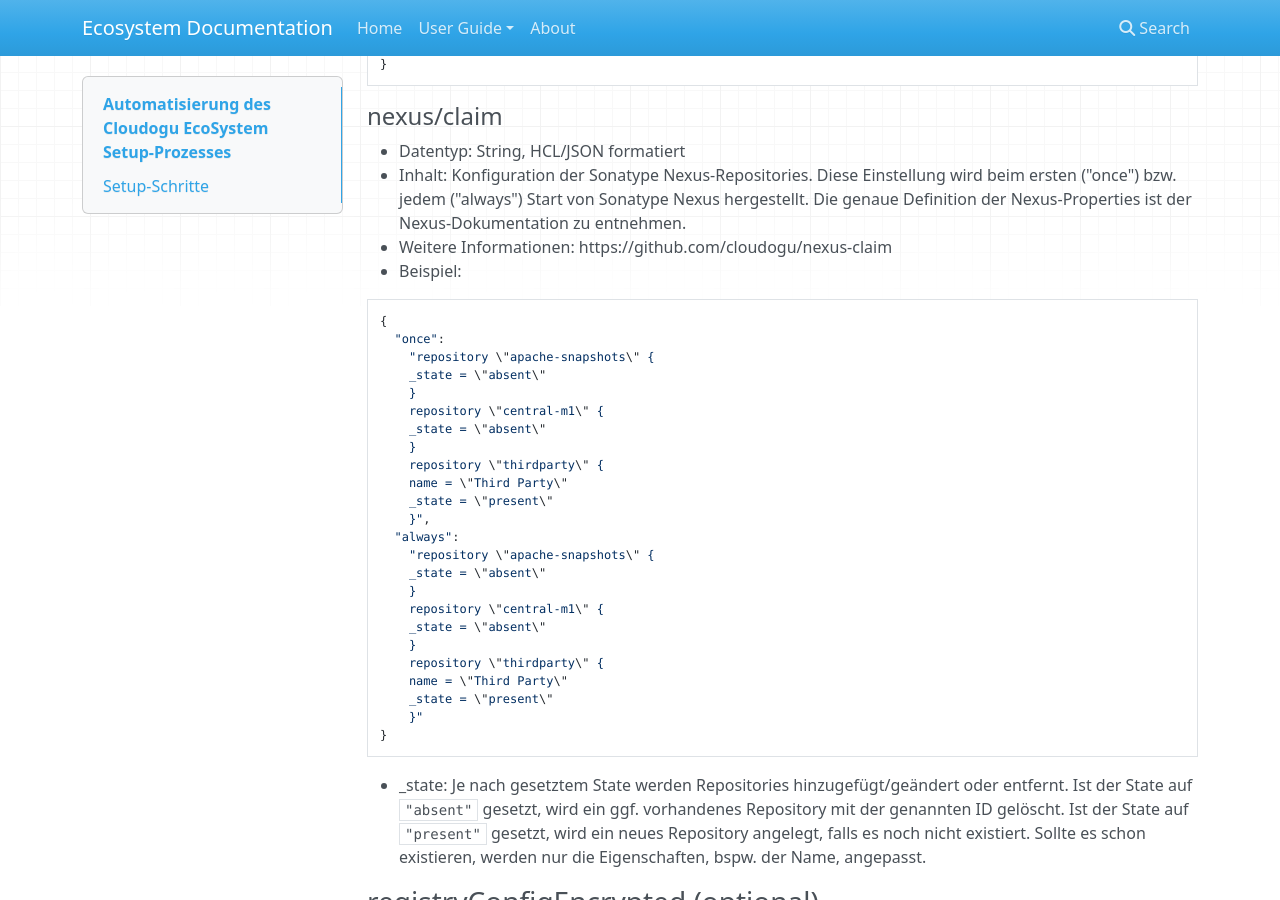
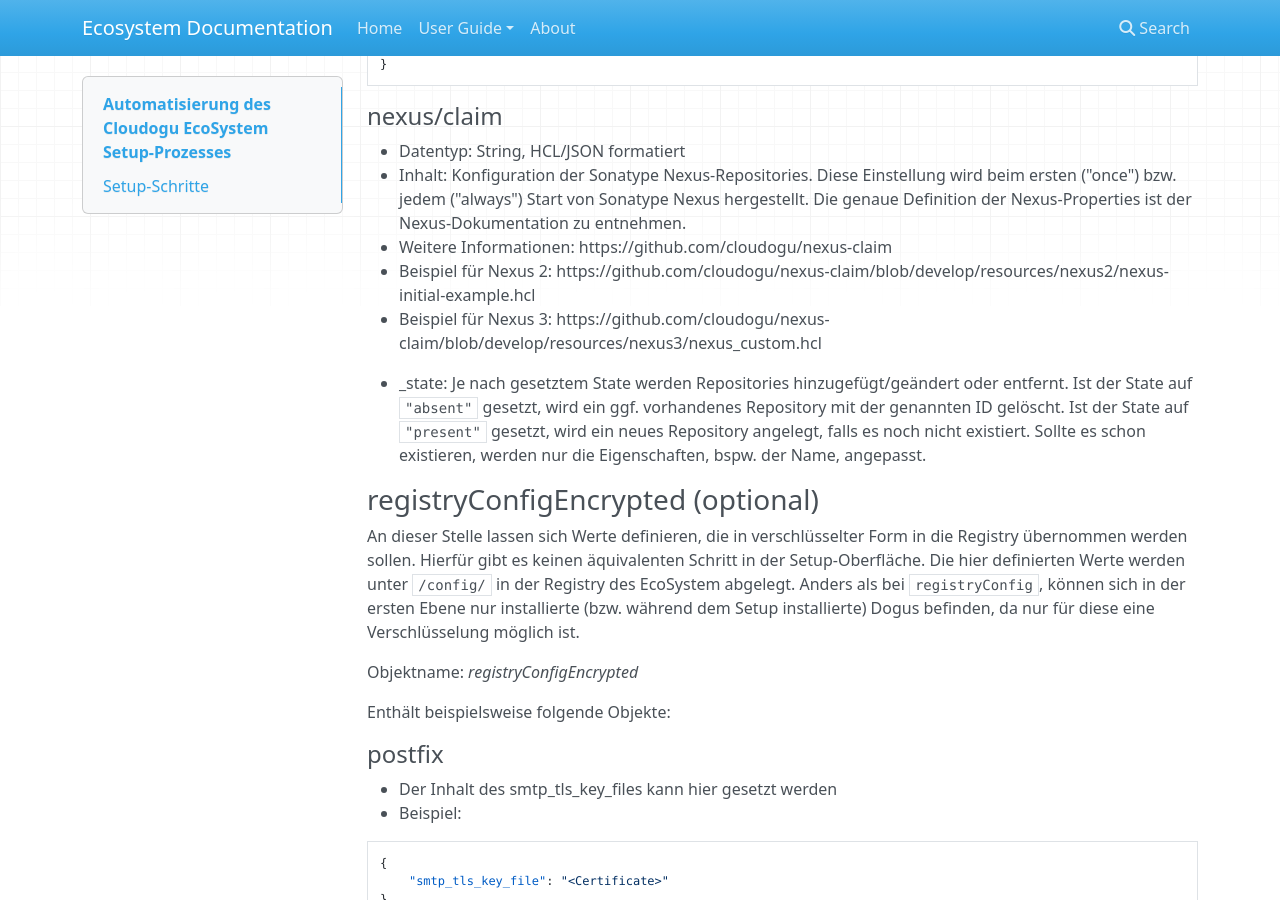
Before and after one commit to cloudogu/ecosystem, an MkDocs documentation site: the page built from docs/docs/user-guide/setup-json_de.md, in a window 1280 px wide and 900 px high, scrolled down 11706 px. Built offline with MkDocs 1.6.1, drawn with Linux system fonts in a browser that asks for light colours; nearby versions of some CDN libraries; old or Windows-style settings are respelled for this version of MkDocs.

Commit message:
Update example for nexus-claim syntax

`````diff
--- a/docs/docs/user-guide/setup-json_de.md
+++ b/docs/docs/user-guide/setup-json_de.md
@@ -488,33 +488,9 @@ Enthält beispielsweise folgende Objekte:
 * Datentyp: String, HCL/JSON formatiert
 * Inhalt: Konfiguration der Sonatype Nexus-Repositories. Diese Einstellung wird beim ersten ("once") bzw. jedem ("always") Start von Sonatype Nexus hergestellt. Die genaue Definition der Nexus-Properties ist der Nexus-Dokumentation zu entnehmen.
 * Weitere Informationen: https://github.com/cloudogu/nexus-claim
-* Beispiel:
-````
-{
-  "once":
-    "repository \"apache-snapshots\" {
-    _state = \"absent\"
-    }
-    repository \"central-m1\" {
-    _state = \"absent\"
-    }
-    repository \"thirdparty\" {
-    name = \"Third Party\"
-    _state = \"present\"
-    }",
-  "always":
-    "repository \"apache-snapshots\" {
-    _state = \"absent\"
-    }
-    repository \"central-m1\" {
-    _state = \"absent\"
-    }
-    repository \"thirdparty\" {
-    name = \"Third Party\"
-    _state = \"present\"
-    }"
-}
-````
+* Beispiel für Nexus 2: https://github.com/cloudogu/nexus-claim/blob/develop/resources/nexus2/nexus-initial-example.hcl
+* Beispiel für Nexus 3: https://github.com/cloudogu/nexus-claim/blob/develop/resources/nexus3/nexus_custom.hcl
+
 * _state: Je nach gesetztem State werden Repositories hinzugefügt/geändert oder entfernt. Ist der State auf ``"absent"`` gesetzt, wird ein ggf. vorhandenes Repository mit der genannten ID gelöscht. Ist der State auf ``"present"`` gesetzt, wird ein neues Repository angelegt, falls es noch nicht existiert. Sollte es schon existieren, werden nur die Eigenschaften, bspw. der Name, angepasst.
 
 ### registryConfigEncrypted (optional)
`````
